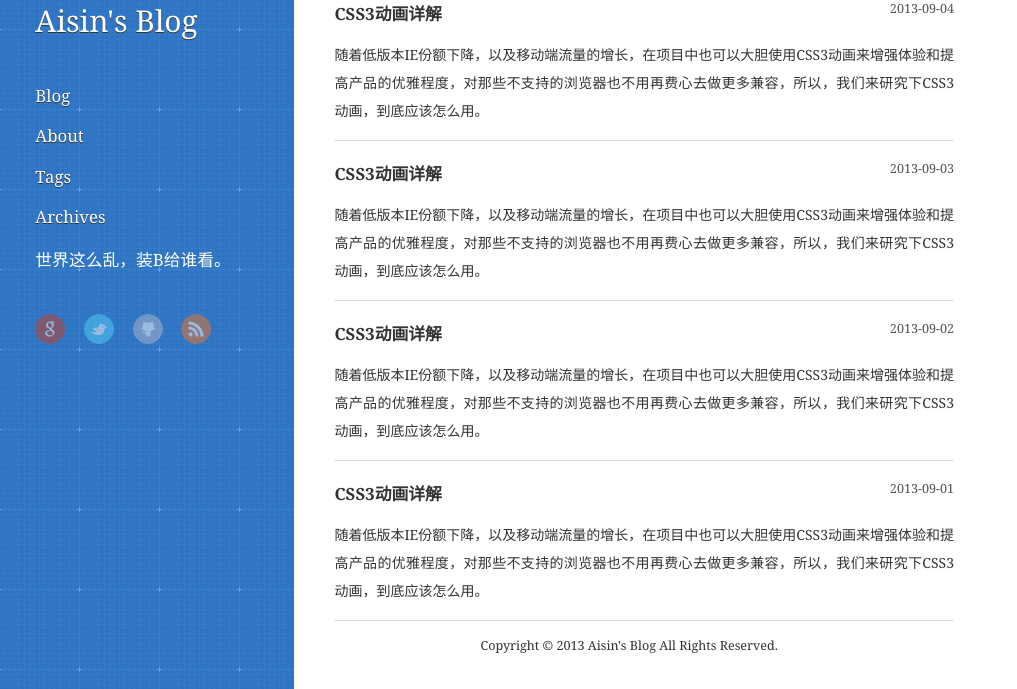
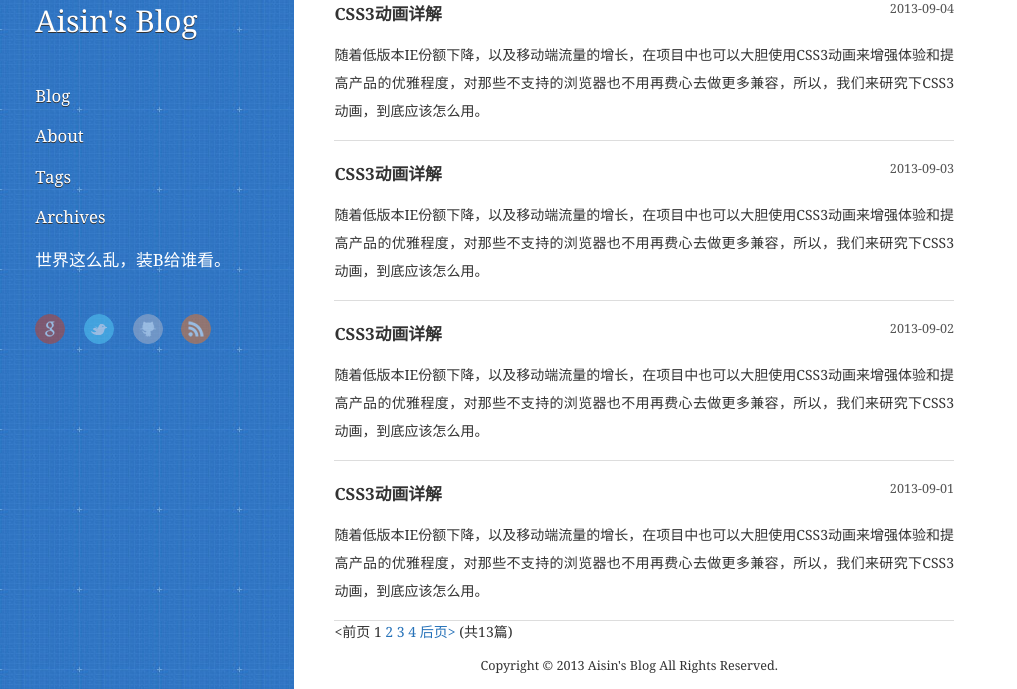
Before and after one commit to aisin/aisin.github.io, a Jekyll site: the page built from index.html, in a window 1280 px wide and 900 px high, scrolled down 1192 px, cut to the strip 211-900 px from the top of the window. Shown: the whole strip, without its empty margins (0-1017 px from the left). Built offline with Jekyll 4.4.1, drawn with Linux system fonts in a browser that asks for light colours; Markdown is read by kramdown in place of the engine named in the settings; the list of posts is cut into pages by our own code.

Commit message:
pagenavi

```diff
--- a/index.html
+++ b/index.html
@@ -26,9 +26,7 @@ layout : home
                 <div class="entry-content">{{ post.description }}</div>
             </article>
             {% endfor %}
-            <!--
             <div id="post-pagination" class="paginator">
-
 			  {% if paginator.previous_page %}
 				{% if paginator.previous_page == 1 %}
 				<a href="/">&lt;前页</a>
@@ -54,12 +52,12 @@ layout : home
 				{% endfor %}
 
 			  {% if paginator.next_page %}
-                <a class="next" href="/page{{paginator.next_page}}">后页></a>
+				<a class="next" href="/page{{paginator.next_page}}">后页&gt;</a>
 			  {% else %}
 				<span class="next disabled" >后页&gt;</span>
 			  {% endif %}
 			  (共{{ paginator.total_posts }}篇)
-            </div>-->
+			</div>
             <footer id="footer" class="inner">Copyright &copy; 2013 Aisin's Blog All Rights Reserved.</footer>
         </div><!--/#content-->
     </div><!--/.mid-col-container-->
```
Lines whose indentation alone changed are shown as unchanged.
